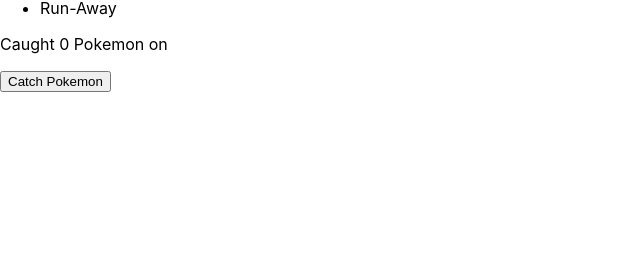
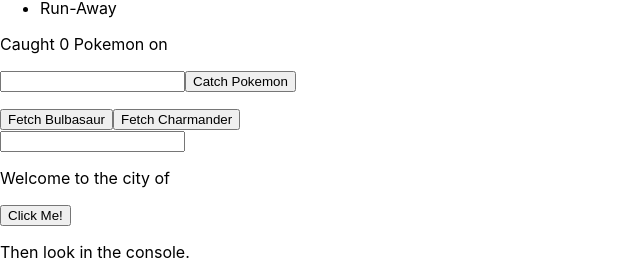
Before and after one commit to Texx45/pokedex, a React (Create React App) app: page / in a window 1280 px wide. Shown: the part 520-797 px from the top of the page, without its empty margins (0-640 px from the left). Built offline with nearby package versions, Linux system fonts and the light colour scheme.

Commit message:
finished class pokedex exercises

```diff
--- a/src/App.js
+++ b/src/App.js
@@ -3,6 +3,8 @@
 import CaughtPokemon from "./Components/CaughtPokemon";
 import ClickLoggerApp from "./Components/ClickLoggerApp";
 import Logo from "./Components/Logo";
+import PokemonCity from "./Components/PokemonCity";
+import PokemonMovesSelector from "./Components/PokemonMovesSelector";
 const abilities = ["Anticipation", "Adaptability", "Run-Away", "Run-Away"];
 const date = new Date().toLocaleDateString();
 
@@ -16,7 +18,9 @@
       <Logo appName="Pokedex" handleClick={logWhenClicked} />;
       <BestPokemon powers={abilities} />
       <CaughtPokemon setDate={date} />
-      {/* <ClickLoggerApp /> */}
+      <PokemonMovesSelector />
+      <PokemonCity />
+      <ClickLoggerApp />
     </div>
   );
 }
--- a/src/Components/CaughtPokemon.js
+++ b/src/Components/CaughtPokemon.js
@@ -3,11 +3,15 @@
 
 function CaughtPokemon({ date }) {
   let [caught, setCaught] = useState([]);
+  let [pokemonNameInput, setPokemonNameInput] = useState("");
+
+  function handleInputChange(event) {
+    setPokemonNameInput(event.target.value);
+  }
 
   function catchPokemon() {
-    let newPokemon = ["Meow", "Chicken", "Ditto", "Mewtwo"];
-    const randomPokemon = Math.floor(Math.random() * newPokemon.length);
-    setCaught(caught.concat(newPokemon[randomPokemon]));
+    setCaught(caught.concat(pokemonNameInput));
+    setPokemonNameInput("");
     console.log(caught);
   }
 
@@ -16,6 +20,11 @@
       <p>
         Caught {caught.length} Pokemon on {date}
       </p>
+      <input
+        value={pokemonNameInput}
+        type="text"
+        onChange={handleInputChange}
+      />
       <button onClick={catchPokemon}>Catch Pokemon</button>
       <ul>
         {caught.map((pokemon, index) => {
--- /dev/null
+++ b/src/Components/PokemonMoves.js
@@ -0,0 +1,36 @@
+import React, { useEffect, useState } from "react";
+
+function PokemonMoves(props) {
+  const [pokemonData, setPokemonData] = useState(null);
+  console.log(props);
+
+  useEffect(() => {
+    fetch(`https://pokeapi.co/api/v2/pokemon/${props.pokemonId}/`)
+      .then((res) => res.json())
+      .then((data) => {
+        setPokemonData(data);
+        console.log("setPokemonData:", data);
+      });
+  }, [props.pokemonId]);
+
+  return (
+    <div>
+      {pokemonData === null ? (
+        <div>
+          <h2>Loading...</h2>
+        </div>
+      ) : (
+        <div>
+          <p>{pokemonData.name}'s moves:</p>
+          <ul>
+            {pokemonData.moves.map((move, index) => {
+              return <li key={index}>{move.move.name}</li>;
+            })}
+          </ul>
+        </div>
+      )}
+    </div>
+  );
+}
+
+export default PokemonMoves;
--- /dev/null
+++ b/src/Components/PokemonMovesSelector.js
@@ -0,0 +1,23 @@
+import React, { useState } from "react";
+import PokemonMoves from "./PokemonMoves";
+
+function PokemonMovesSelector() {
+  const [id, setId] = useState(null);
+
+  function handleBulbasaurClick() {
+    setId(1);
+  }
+  function handleCharmanderClick() {
+    setId(4);
+  }
+
+  return (
+    <div>
+      <button onClick={handleBulbasaurClick}>Fetch Bulbasaur</button>
+      <button onClick={handleCharmanderClick}>Fetch Charmander</button>
+      {id ? <PokemonMoves pokemonId={id} /> : null}
+    </div>
+  );
+}
+
+export default PokemonMovesSelector;
```
